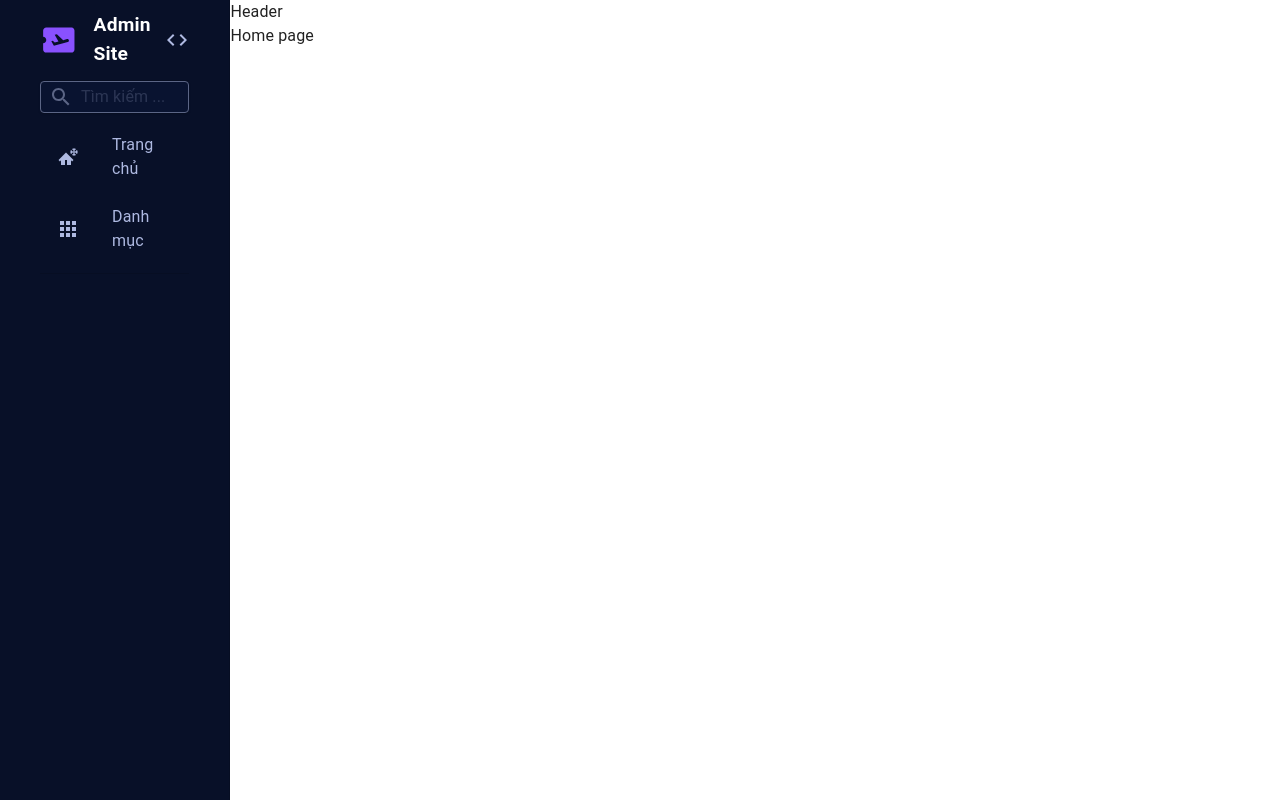
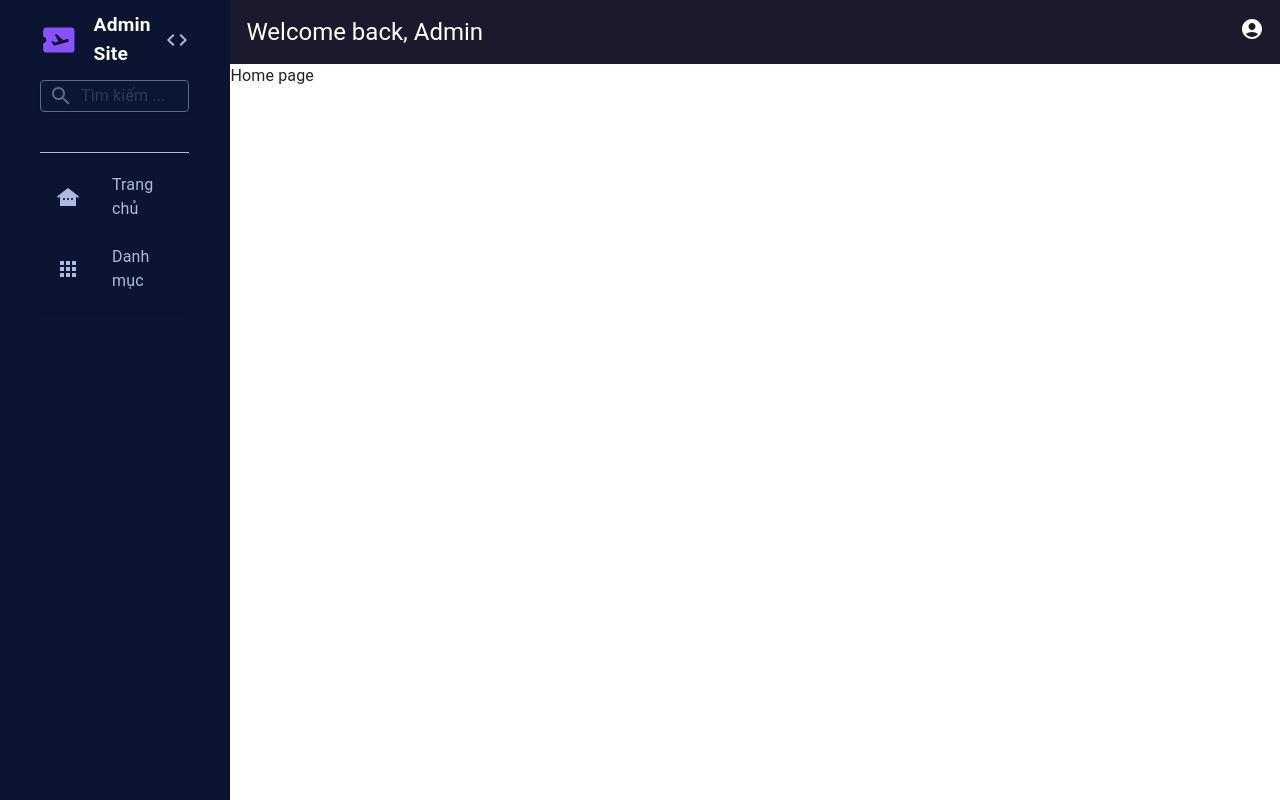
Before and after one commit to dunglt8200/admin-web-shop-ltd, a React (Vite) app: page / in a window 1280 px wide. Built offline with nearby package versions, Linux system fonts and the light colour scheme.

Commit message:
UI header

```diff
--- a/src/assets/css/index.css
+++ b/src/assets/css/index.css
@@ -1,7 +1,8 @@
 @import url("../css//main.css");
 
 :root {
-    --background-menu: #081028;
+    --background-menu: #0b1531;
     --color-text-menu: #AEB9E1;
     --color-purple: #8951FF;
+    --color-background-children:#1a1a2c;
 }
--- a/src/assets/css/main.css
+++ b/src/assets/css/main.css
@@ -90,3 +90,20 @@
     flex-direction: column;
     width: 82%;
 }
+
+.box-header {
+    display: flex;
+    width: 100%;
+    height: 8vh;
+    background-color: var(--color-background-children);
+    justify-content: space-between;
+    align-items: center;
+    padding-left: 2vh;
+    padding-right: 2vh;
+}
+
+.divider-menu {
+    color: var(--color-text-menu) !important;
+    border-color: var(--color-text-menu) !important;
+    padding-top: 5vh;
+}
--- a/src/components/common/Header.jsx
+++ b/src/components/common/Header.jsx
@@ -1,8 +1,17 @@
+import { Box, Typography } from "@mui/material";
 import React from "react";
+import AccountCircle from '@mui/icons-material/AccountCircle';
 
 function Header() {
     return (
-        <>Header</>
+        <Box className="box-header">
+            <Box>
+                <Typography variant="h5" sx={{ color: "white" }}> Welcome back, Admin </Typography>
+            </Box>
+            <Box>
+                <AccountCircle sx={{ color: "white" }}/>
+            </Box>
+        </Box>
     )
 }
 
--- a/src/components/common/Menu.jsx
+++ b/src/components/common/Menu.jsx
@@ -9,7 +9,7 @@ import ListItem from '@mui/material/ListItem';
 import ListItemButton from '@mui/material/ListItemButton';
 import ListItemIcon from '@mui/material/ListItemIcon';
 import ListItemText from '@mui/material/ListItemText';
-import ChaletIcon from '@mui/icons-material/Chalet';
+import OtherHousesIcon from '@mui/icons-material/OtherHouses';
 import AppsIcon from '@mui/icons-material/Apps';
 import AirplaneTicketIcon from '@mui/icons-material/AirplaneTicket';
 import CodeIcon from '@mui/icons-material/Code';
@@ -23,7 +23,7 @@ import { Link } from 'react-router-dom';
 const listMenu = [
     {
         name: "Trang chủ",
-        icon: <ChaletIcon />,
+        icon: <OtherHousesIcon />,
         path: ROUTERS.HOME
     },
     {
@@ -55,7 +55,7 @@ function Menu() {
            </Box>
            <CodeIcon />
         </Box>
-        <Divider />
+
          {/* search */}
         <Paper className="paper-search-menu">
             <IconButton type="button" aria-label="search" sx={{ color: "#AEB9E1" }}>
@@ -63,6 +63,9 @@ function Menu() {
             </IconButton>
             <InputBase sx={{ color: "#AEB9E1" }} placeholder="Tìm kiếm ..."/>
         </Paper>
+
+        <Divider className="divider-menu"/>
+
         {/* menu */}
         <Box sx={{ overflow: 'auto' }}>
           <List>
```
